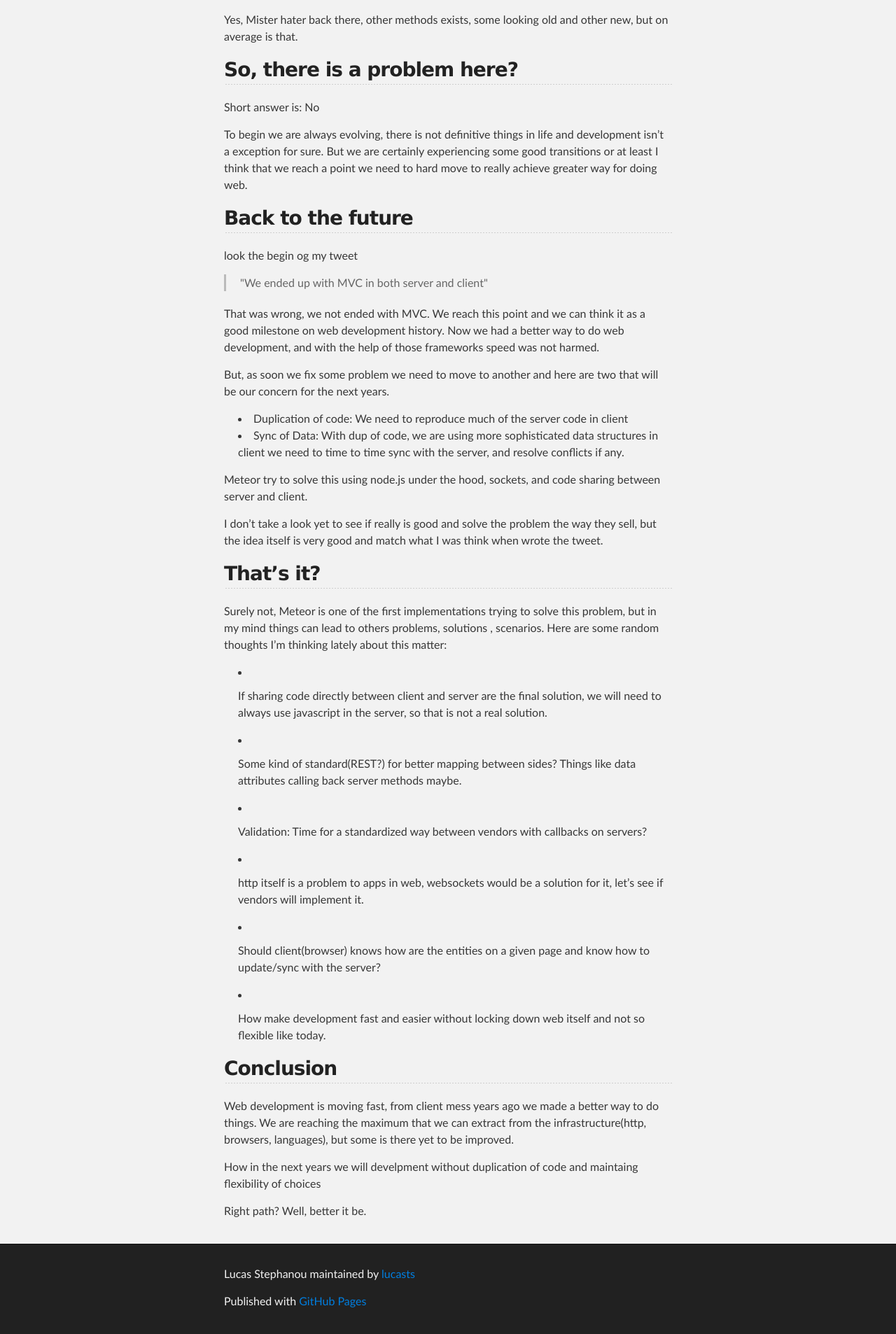
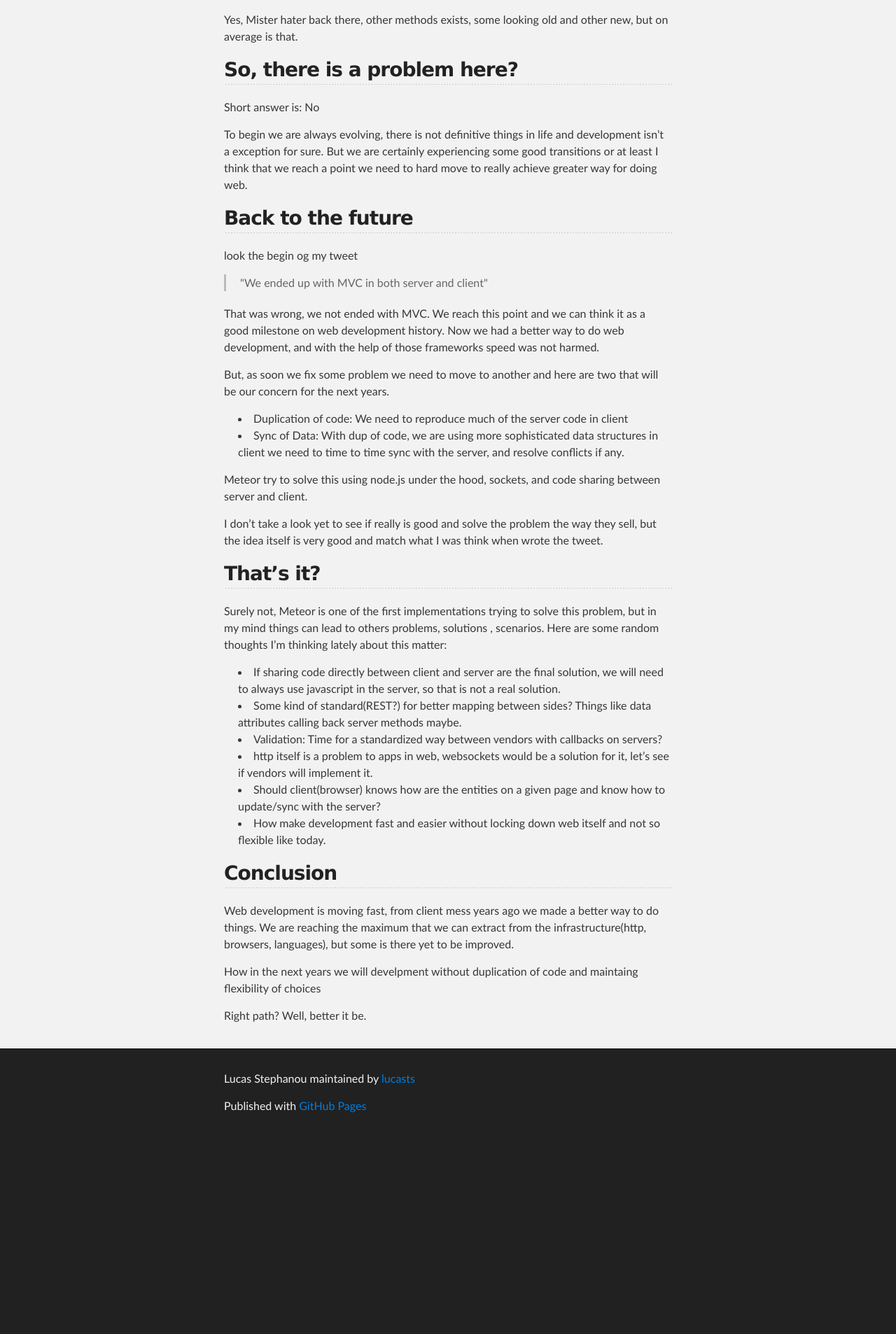
Before and after one commit to lucasts/lucasts.github.com, a Jekyll site: the page built from _posts/2012-04-12-web-dev-is-in-the-right-path.md, in a window 1280 px wide. Shown: the part 1322-3228 px from the top of the page at 70% size. Built offline with Jekyll 4.4.1, drawn with Linux system fonts in a browser that asks for light colours; after the commit the page ends 2949 px from its top, so only the background shows below that.

Commit message:
fix syntax errors

```diff
--- a/_posts/2012-04-12-web-dev-is-in-the-right-path.md
+++ b/_posts/2012-04-12-web-dev-is-in-the-right-path.md
@@ -44,8 +44,8 @@ But remember the cited tweet in the preface, Is that good or bad?
 
 Let's recape web development today:
 
-* A script language(PHP, Rails, Python) with a full stack MVC(Symfony, Zend, Rails, Django....) framework on the server side
-* A MVC framework on the client side (Backbone, Ember, Knockouts...)
+- A script language(PHP, Rails, Python) with a full stack MVC(Symfony, Zend, Rails, Django....) framework on the server side
+- A MVC framework on the client side (Backbone, Ember, Knockouts...)
 
 Yes, Mister hater back there, other methods exists, some looking old and other new, but on average is that.
 
@@ -87,15 +87,10 @@ solutions , scenarios.  Here are some random thoughts I'm thinking lately about
 
 - If sharing code directly between client and server are the final solution, we will need to always use javascript in the server, so that
 is not a real solution.
-
 - Some kind of standard(REST?) for better mapping between sides? Things like data attributes calling back server methods maybe.
-
 - Validation: Time for a standardized way between vendors with callbacks on servers?
-
 - http itself is a problem to apps in web, websockets would be a solution for it, let's see if vendors will implement it.
-
 - Should client(browser) knows how are the entities on a given page and know how to update/sync with the server?
-
 - How make development fast and easier without locking down web itself and not so flexible like today.
 
 
```
